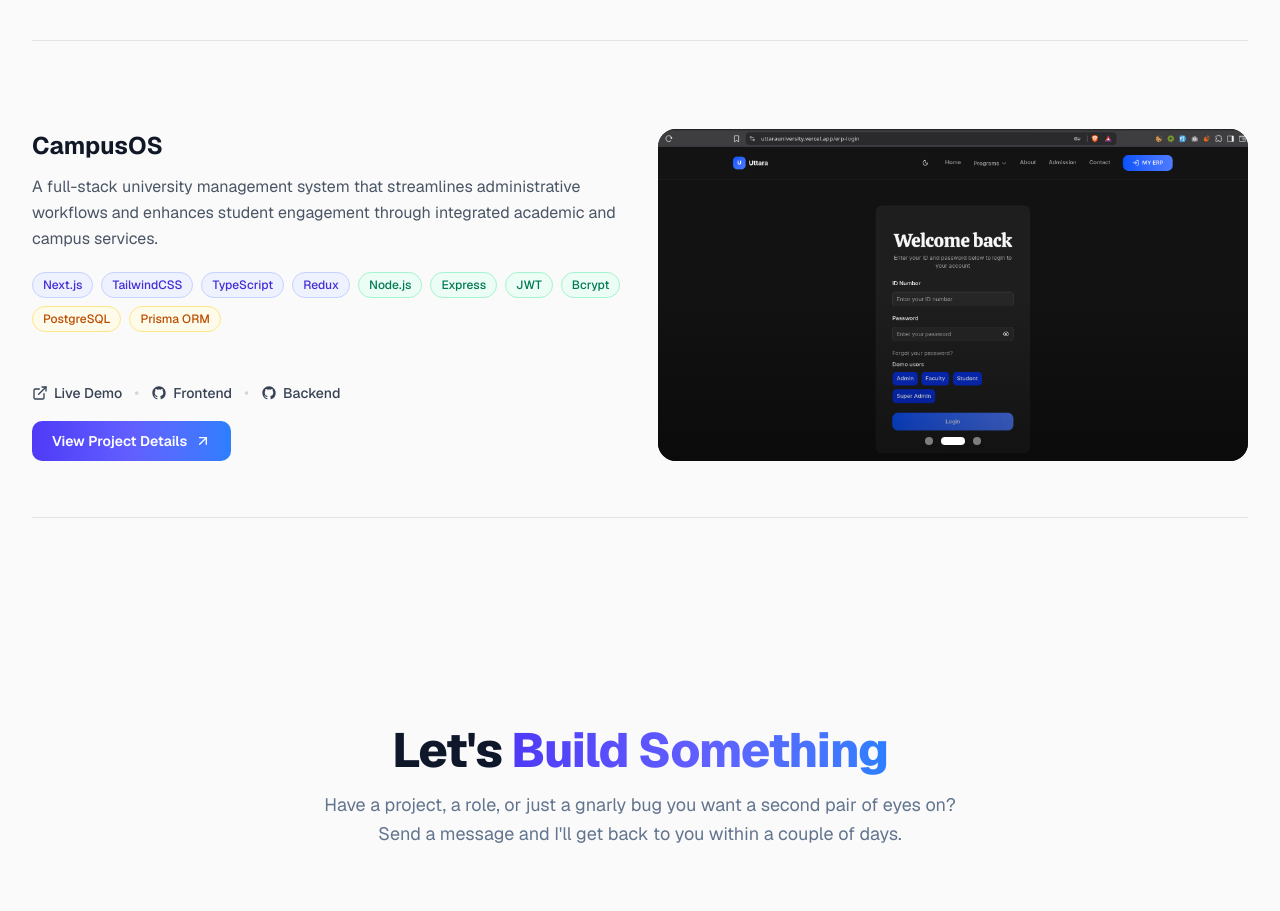
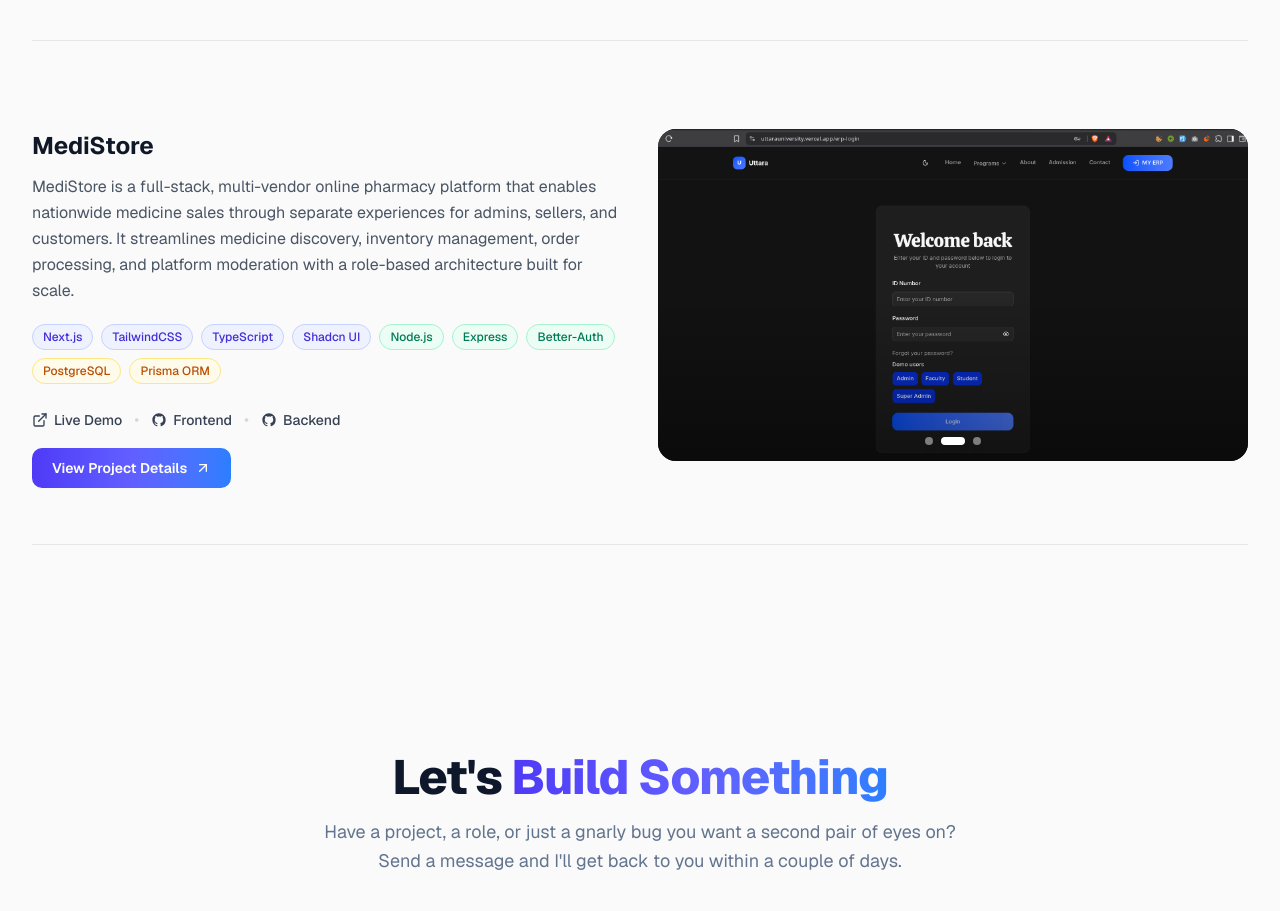
Before and after one commit to manik-babu/portfolio-frontend, a Next.js app: page / in a window 1280 px wide. Shown: the part 2940-3851 px from the top of the page. Built offline with nearby package versions, Linux system fonts and the light colour scheme.

Commit message:
refactor: project data

```diff
--- a/src/data/projects.ts
+++ b/src/data/projects.ts
@@ -44,34 +44,38 @@
             { src: "/images/project1/image2.png", alt: "Login page image" },
             { src: "/images/project1/image3.png", alt: "About image" },
         ],
-        title: "CampusOS",
-        description: "A full-stack university management system that streamlines administrative workflows and enhances student engagement through integrated academic and campus services.",
-        liveDemo: "https://uttarauniversity.vercel.app",
-        githubClient: "https://github.com/manik-babu/campus-os-frontend",
-        githubServer: "https://github.com/manik-babu/campus-os-backend",
+        title: "MediStore",
+        description: `MediStore is a full-stack, multi-vendor online pharmacy platform that enables nationwide medicine sales through
+separate experiences for admins, sellers, and customers. It streamlines medicine discovery, inventory
+management, order processing, and platform moderation with a role-based architecture built for scale.`,
+        liveDemo: "https://medistore-max.vercel.app",
+        githubClient: "https://github.com/manik-babu/medistore-frontend",
+        githubServer: "https://github.com/manik-babu/medistore-backend",
         techStack: {
-            frontend: ["Next.js", "TailwindCSS", "TypeScript", "Redux"],
-            backend: ["Node.js", "Express", "JWT", "Bcrypt"],
+            frontend: ["Next.js", "TailwindCSS", "TypeScript", "Shadcn UI"],
+            backend: ["Node.js", "Express", "Better-Auth"],
             database: ["PostgreSQL", "Prisma ORM"]
         },
         details: {
-            title: "CampusOS - Full Stack University Management System",
-            description: "A full-stack university management system that streamlines administrative workflows and enhances student engagement through integrated academic and campus services.",
+            title: "MediStore - Full Stack E-commerce Platform",
+            description: `MediStore is a full-stack, multi-vendor online pharmacy platform that enables nationwide medicine sales through
+separate experiences for admins, sellers, and customers. It streamlines medicine discovery, inventory
+management, order processing, and platform moderation with a role-based architecture built for scale.`,
             features: [
-                "Student information management system",
-                "Course management system",
-                "Grade management system",
-                "Attendance management system",
-                "User authentication and authorization system"
+                "Customer Experience: A seamless, modern e-commerce interface enabling users to search medicines by name, browse by category, view detailed product information, and place orders with ease.",
+                "Seller Experience: A dedicated vendor portal for sellers to upload and manage medicine inventory, monitor incoming orders, update stock levels, and manage their shop’s information.",
+                "Admin Experience: A comprehensive admin dashboard for platform oversight, including user management, product approval, order monitoring, seller verification, and detailed analytics.",
+                "Multi-Vendor Architecture: A scalable backend that supports multiple sellers, allowing the platform to grow while maintaining performance and stability.",
+                "Role-Based Access Control: Secure, role-specific interfaces for admins, sellers, and customers, ensuring data privacy and appropriate functionality at every level."
             ],
             techStack: {
-                frontend: ["Next.js", "TailwindCSS", "TypeScript", "Redux"],
-                backend: ["Node.js", "Express"],
+                frontend: ["Next.js", "TailwindCSS", "TypeScript", "Redux", "Shadcn UI"],
+                backend: ["Node.js", "Express", "Better-Auth", "JWT"],
                 database: ["PostgreSQL", "Prisma ORM"]
             },
-            githubClient: "https://github.com/manik-babu/campus-os-frontend",
-            githubServer: "https://github.com/manik-babu/campus-os-backend",
-            liveDemo: "https://uttarauniversity.vercel.app",
+            githubClient: "https://github.com/manik-babu/medistore-frontend",
+            githubServer: "https://github.com/manik-babu/medistore-backend",
+            liveDemo: "https://medistore-max.vercel.app",
             conclusion: "This project helped me to learn about full-stack development and how to build a complete web application."
         }
 
```
